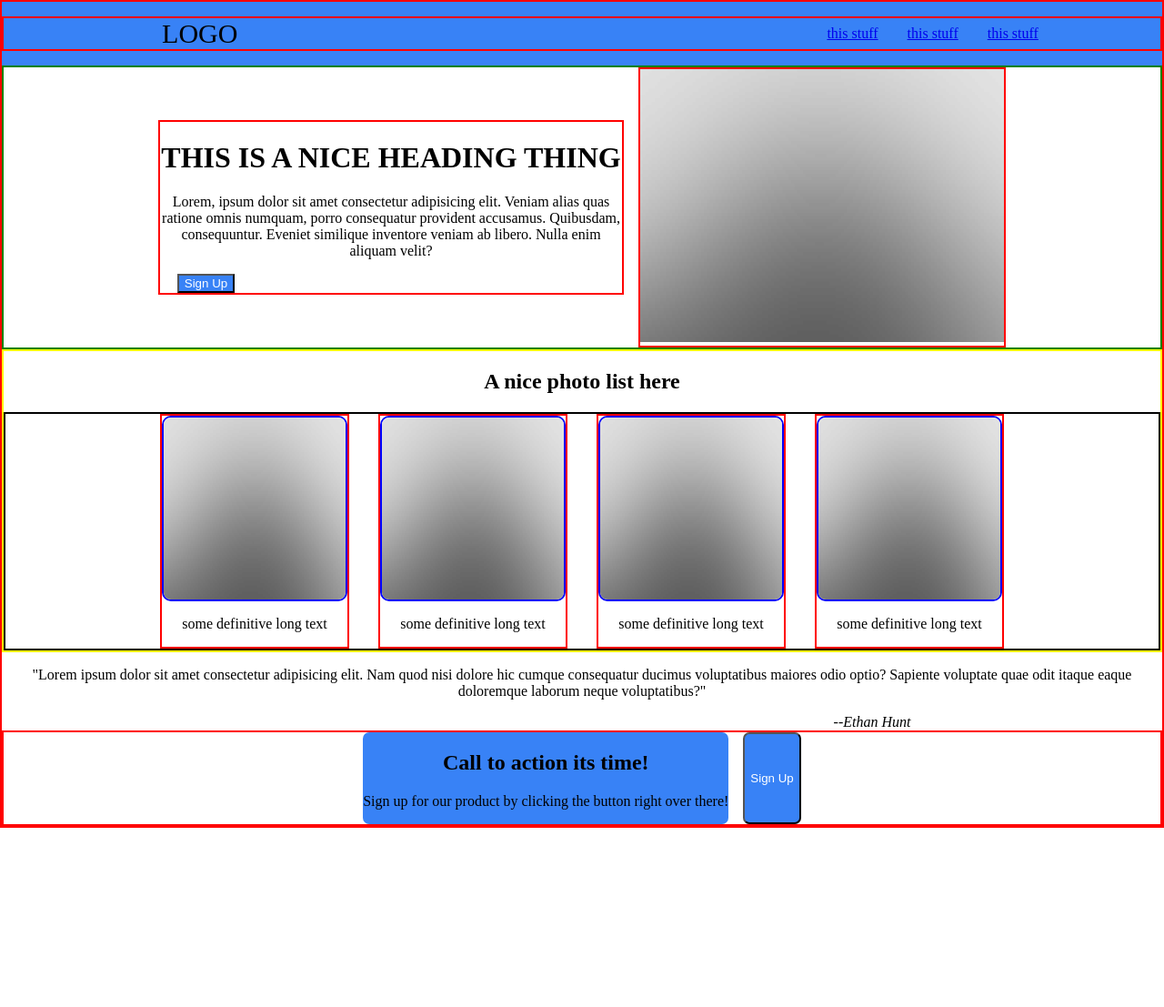
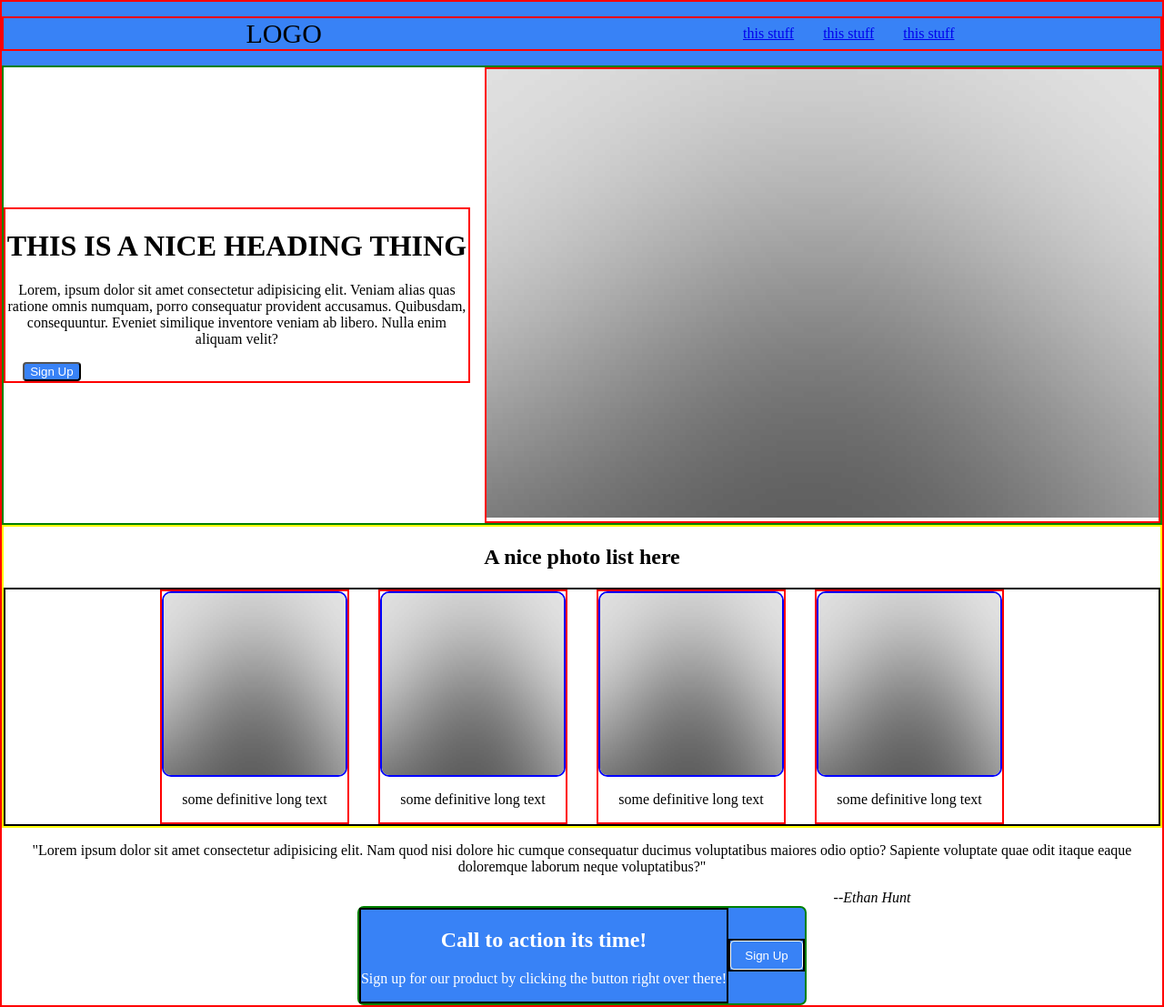
Before and after one commit to SsempogoEzra/po-site, a plain HTML site: page index.html in a window 1280 px wide. Shown: the whole page at 91% size. Before the commit the page ends 910 px from the top, so only its background shows below. Drawn offline with Linux system fonts and the light colour scheme.

Commit message:
done with the structure mockUp

```diff
--- a/index.html
+++ b/index.html
@@ -56,7 +56,7 @@
                 <h2>Call to action its time!</h2>
                 <P>Sign up for our product by clicking the button right over there!</P>
             </div>
-            <button class="button" id="footer-button">Sign Up</button>
+            <div class="btn"><button class="button" id="footer-button">Sign Up</button></div>
         </div>
         </div>
     </div>
--- a/style.css
+++ b/style.css
@@ -27,8 +27,9 @@ body{
     align-items:center;
 }
 #logo {
-    margin-right:50%;
+    margin-right:35%;
     font-size:30px;
+    align-self: center;
 }
 
 .hero{
@@ -50,10 +51,11 @@ body{
 }
 .hero-image{
     border:2px solid red;
+    align-self: center;
 }
 .hero-image img{
-    max-width:400px;
-    height:300px;
+    width:100%;
+    height:50%;
 }
 
 
@@ -94,21 +96,41 @@ body{
 #name{
     margin-left:50%;
 }
-
+.footer{
+    display: flex;
+    justify-content: center;
+}
 .footer .content{
-    display:flex;
+    border:2px solid green;
+    display: flex;
+    border-radius:7px;
     justify-content: center;
-    border:2px solid red;
-    gap:1rem;
+    background-color: #3882F6;
+    max-width: max-content;
 
 }
-.footer .content >*{
-    border-radius: 7px;
-    background-color:#3882F6;
+.footer .content div {
+    border:2px solid black;
+    color:white;
+    flex-grow:0;
+    flex-wrap: wrap;
 
 }
+.footer .content .btn{
+    align-self: center;
+    flex-grow:0;
+}
+
 
 .button{
     color:white;
     background-color:#3882F6;
+    border-radius:4px;
 }
+
+#footer-button{
+    border:1px solid white;
+    height:2rem;
+    width:5rem;
+    /*work on the button click*/
+}
```
